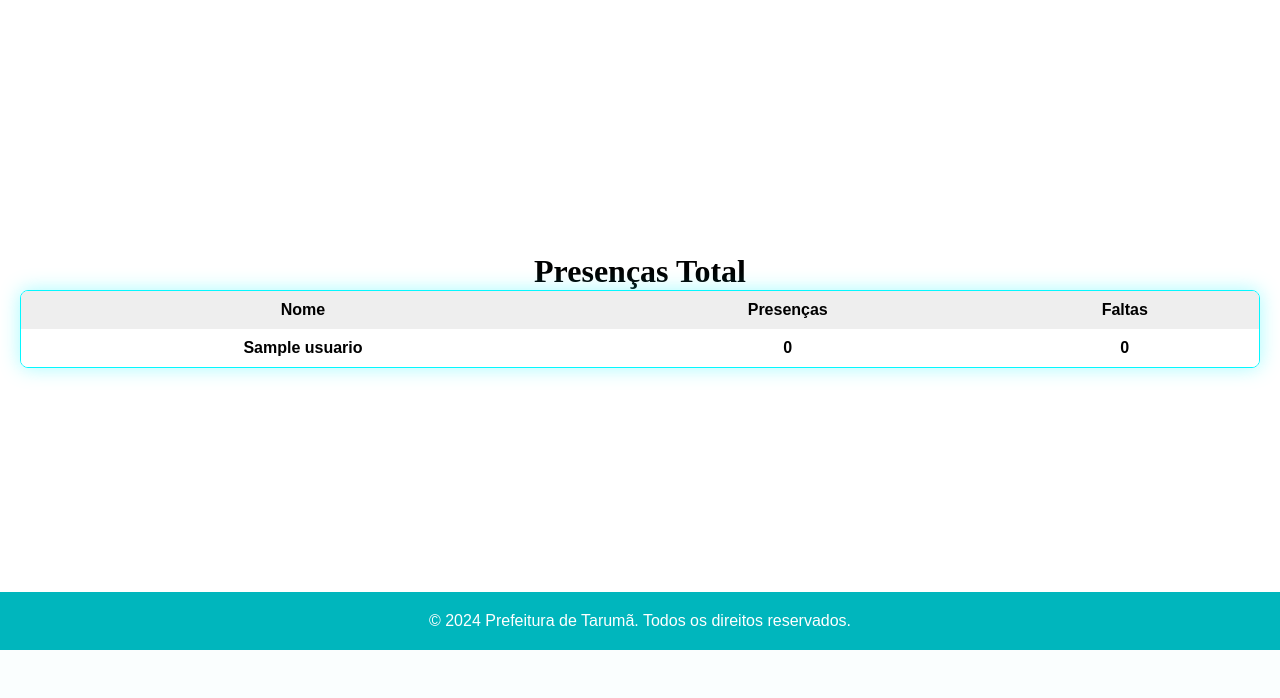
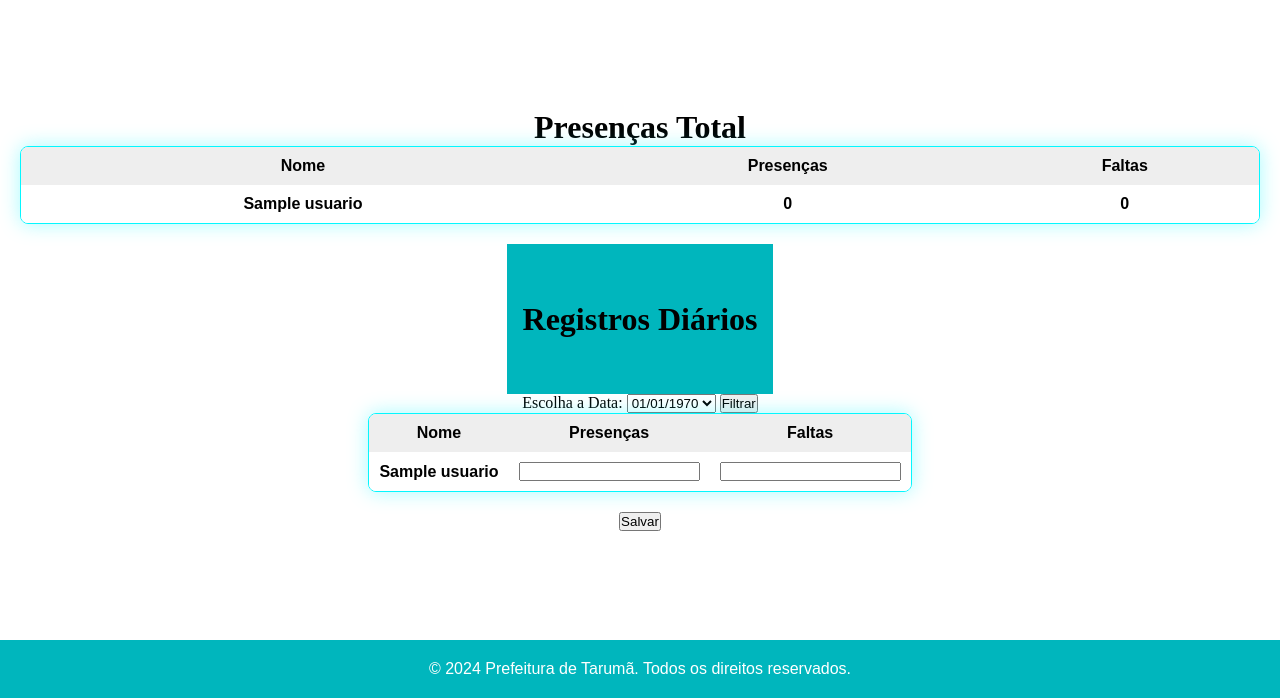
Before and after one commit to GabrielG71/Prefeito-Taruma, a PHP site: page /menu_presencas.php in a window 1280 px wide. Shown: the part 150-848 px from the top of the page. Before the commit the page ends 800 px from the top, so only its background shows below. Run offline with PHP 8.4, Linux system fonts and the light colour scheme; the visitor is signed in with stand-in values (Sample User, id 1); tables that the repository leaves empty or names only in its code hold one stand-in row (values such as "Sample post").

Commit message:
atualiza_presenca.php

```diff
--- a/menu_presencas.css
+++ b/menu_presencas.css
@@ -96,7 +96,7 @@ li {
     text-align: center;
     padding: 20px;
     font-family: Arial, Helvetica, sans-serif;
-    position: fixed;
+    position: relative;
     bottom: 0;
     left: 0;
     width: 100%;
--- a/menu_presencas.php
+++ b/menu_presencas.php
@@ -5,6 +5,13 @@ if (!isset($_SESSION['idu']) || empty($_SESSION['idu'])) {
     header("Location: index.html");
     exit;
 }
+
+$sql = "SELECT DISTINCT data FROM presencas ORDER BY data DESC";
+$stmt = $pdo->prepare($sql);
+$stmt->execute();
+$datas_disponiveis = $stmt->fetchAll(PDO::FETCH_COLUMN);
+
+$dataSelecionada = $_GET['data'] ?? ($datas_disponiveis[0] ?? date('Y-m-d'));
 
 $sql = "SELECT u.nome, SUM(p.presencas) AS total_presencas, SUM(p.faltas) AS total_faltas
         FROM usuarios u
@@ -15,6 +22,15 @@ $sql = "SELECT u.nome, SUM(p.presencas) AS total_presencas, SUM(p.faltas) AS tot
 $stmt = $pdo->prepare($sql);
 $stmt->execute();
 $presencas = $stmt->fetchAll(PDO::FETCH_ASSOC);
+
+$sql = "SELECT p.id, u.nome, p.presencas, p.faltas
+        FROM presencas p
+        JOIN usuarios u ON p.iduser = u.iduser
+        WHERE u.admin = 0 AND p.data = :data
+        ORDER BY u.nome";
+$stmt = $pdo->prepare($sql);
+$stmt->execute([':data' => $dataSelecionada]);
+$registros_diarios = $stmt->fetchAll(PDO::FETCH_ASSOC);
 ?>
 
 <!DOCTYPE html>
@@ -24,7 +40,6 @@ $presencas = $stmt->fetchAll(PDO::FETCH_ASSOC);
     <meta name="viewport" content="width=device-width, initial-scale=1.0">
     <title>Presenças</title>
     <link rel="stylesheet" href="menu_presencas.css">
-    <script defer src="app_menu.js"></script>
 </head>
 <body>
     <header class="header">
@@ -59,6 +74,48 @@ $presencas = $stmt->fetchAll(PDO::FETCH_ASSOC);
                 </tr>
             <?php endforeach; ?>
         </table>
+        <header>
+            <h1>Registros Diários</h1>
+        </header>
+        <form method="GET" action="menu_presencas.php">
+            <label for="data">Escolha a Data:</label>
+            <select name="data" id="data">
+                <?php foreach ($datas_disponiveis as $data): ?>
+                    <option value="<?= $data ?>" <?= ($data == $dataSelecionada) ? 'selected' : '' ?>>
+                        <?= date("d/m/Y", strtotime($data)) ?>
+                    </option>
+                <?php endforeach; ?>
+            </select>
+            <button type="submit">Filtrar</button>
+        </form>
+        <form action="atualiza_presenca.php" method="post">
+            <input type="hidden" name="data" value="<?= htmlspecialchars($dataSelecionada) ?>">
+            <table>
+                <tr>
+                    <th>Nome</th>
+                    <th>Presenças</th>
+                    <th>Faltas</th>
+                </tr>
+                <?php if (!empty($registros_diarios)): ?>
+                    <?php foreach ($registros_diarios as $registro): ?>
+                        <tr>
+                            <td><?= htmlspecialchars($registro['nome']) ?></td>
+                            <td>
+                                <input type="number" name="presencas[<?= $registro['id'] ?>]" value="<?= $registro['presencas'] ?>" min="0">
+                            </td>
+                            <td>
+                                <input type="number" name="faltas[<?= $registro['id'] ?>]" value="<?= $registro['faltas'] ?>" min="0">
+                            </td>
+                        </tr>
+                    <?php endforeach; ?>
+                <?php else: ?>
+                    <tr>
+                        <td colspan="3">Nenhum registro encontrado para essa data.</td>
+                    </tr>
+                <?php endif; ?>
+            </table>
+            <button type="submit">Salvar</button>
+        </form>
     </main>
     <footer class="footer">
         <p>&copy; 2024 Prefeitura de Tarumã. Todos os direitos reservados.</p>
```
Also changed, not shown: atualiza_presenca.php (added, +30 -0 lines).
